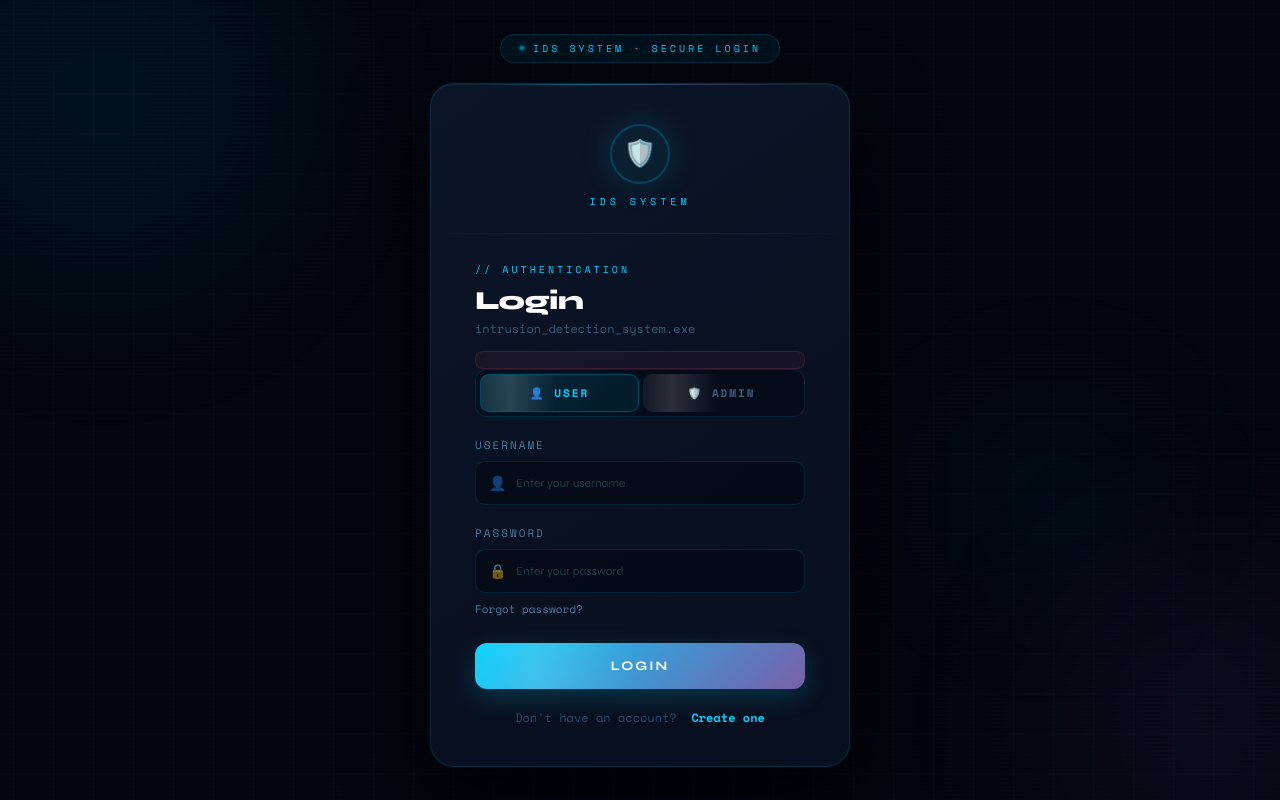
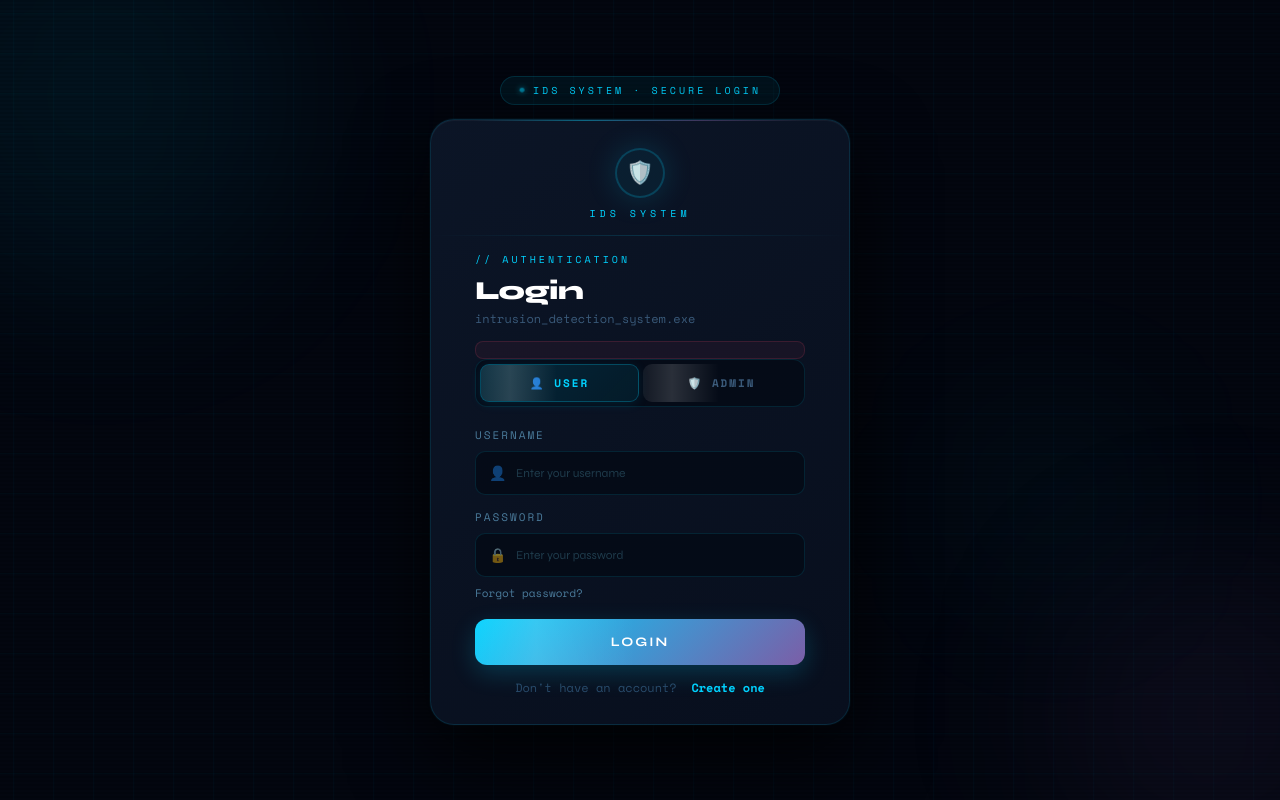
Before and after one commit to AchantaHarshini/Intrusion-Detection-System-IDS-for-Network-Traffic-Using-Machine-Learning, a Flask app: page / in a window 1280 px wide. Run offline with Flask 3, Linux system fonts and the light colour scheme.

Commit message:
Update login.html

```diff
--- a/templates/login.html
+++ b/templates/login.html
@@ -33,14 +33,14 @@ body::after{
   background:rgba(0,210,255,0.06);border:1px solid rgba(0,210,255,0.15);
   border-radius:30px;padding:6px 18px;
   font-family:'Space Mono',monospace;font-size:10px;color:#00d2ff;letter-spacing:3px;
-  margin-bottom:20px;animation:fadeDown 0.6s ease both;
+  margin-bottom:14px;animation:fadeDown 0.6s ease both;
 }
 .badge-dot{width:6px;height:6px;border-radius:50%;background:#00d2ff;box-shadow:0 0 8px #00d2ff;animation:pulse 2s ease infinite;}
 @keyframes pulse{0%,100%{opacity:1;transform:scale(1);}50%{opacity:0.5;transform:scale(0.8);}}
 .card{
   width:100%;
   background:linear-gradient(145deg,rgba(12,22,40,0.95),rgba(8,15,30,0.98));
-  padding:40px 44px;border-radius:24px;
+  padding:28px 44px;border-radius:24px;
   border:1px solid rgba(0,210,255,0.12);
   box-shadow:0 30px 80px rgba(0,0,0,0.8),0 0 0 1px rgba(0,210,255,0.05),inset 0 1px 0 rgba(255,255,255,0.04);
   animation:fadeUp 0.7s ease both 0.1s;position:relative;overflow:hidden;
@@ -49,16 +49,16 @@ body::after{
   content:'';position:absolute;top:0;left:10%;right:10%;height:1px;
   background:linear-gradient(90deg,transparent,rgba(0,210,255,0.4),rgba(123,94,167,0.4),transparent);
 }
-.logo-wrap{display:flex;flex-direction:column;align-items:center;margin-bottom:24px;}
+.logo-wrap{display:flex;flex-direction:column;align-items:center;margin-bottom:14px;}
 .shield{
-  width:60px;height:60px;background:rgba(0,210,255,0.06);
+  width:50px;height:50px;background:rgba(0,210,255,0.06);
   border:2px solid rgba(0,210,255,0.2);border-radius:50%;
-  display:flex;align-items:center;justify-content:center;font-size:26px;margin-bottom:10px;
+  display:flex;align-items:center;justify-content:center;font-size:22px;margin-bottom:8px;
   box-shadow:0 0 20px rgba(0,210,255,0.1);animation:shieldPulse 3s ease infinite;
 }
 @keyframes shieldPulse{0%,100%{box-shadow:0 0 20px rgba(0,210,255,0.1);}50%{box-shadow:0 0 35px rgba(0,210,255,0.2);}}
 .logo-tag{font-family:'Space Mono',monospace;font-size:10px;color:#00d2ff;letter-spacing:4px;}
-.divider{height:1px;background:linear-gradient(90deg,transparent,rgba(0,210,255,0.15),transparent);margin:0 -44px 28px;}
+.divider{height:1px;background:linear-gradient(90deg,transparent,rgba(0,210,255,0.15),transparent);margin:0 -44px 16px;}
 .tag{font-family:'Space Mono',monospace;font-size:10px;color:#00d2ff;letter-spacing:3px;margin-bottom:8px;}
 h1{font-size:26px;font-weight:800;color:#fff;letter-spacing:-0.5px;margin-bottom:4px;text-align:left;}
 .sub{font-size:12px;color:#3a5a7a;font-family:'Space Mono',monospace;}
@@ -68,7 +68,7 @@ h1{font-size:26px;font-weight:800;color:#fff;letter-spacing:-0.5px;margin-bottom
   background:rgba(255,77,109,0.06);border:1px solid rgba(255,77,109,0.15);
   border-radius:8px;padding:8px 12px;
 }
-label{font-size:11px;display:block;margin-top:20px;color:#4a7a9a;font-family:'Space Mono',monospace;letter-spacing:2px;text-transform:uppercase;}
+label{font-size:11px;display:block;margin-top:14px;color:#4a7a9a;font-family:'Space Mono',monospace;letter-spacing:2px;text-transform:uppercase;}
 .input-wrap{position:relative;margin-top:8px;}
 .input-icon{position:absolute;left:14px;top:50%;transform:translateY(-50%);font-size:14px;opacity:0.5;pointer-events:none;}
 input{
@@ -91,7 +91,7 @@ input::placeholder{color:#1e3a4a;font-size:12px;}
 .forgot-link:hover{color:#00d2ff;}
 
 button{
-  width:100%;margin-top:26px;padding:15px;border:none;border-radius:12px;
+  width:100%;margin-top:18px;padding:15px;border:none;border-radius:12px;
   background:linear-gradient(135deg,#00d2ff 0%,#7b5ea7 100%);
   color:white;font-weight:700;font-family:'Syne',sans-serif;font-size:13px;letter-spacing:2px;
   cursor:pointer;position:relative;overflow:hidden;
@@ -102,7 +102,7 @@ button:hover{opacity:0.92;transform:translateY(-1px);box-shadow:0 12px 32px rgba
 button:active{transform:translateY(0);}
 button::after{content:'';position:absolute;top:0;left:-100%;width:60%;height:100%;background:linear-gradient(90deg,transparent,rgba(255,255,255,0.15),transparent);animation:shimmer 3s ease infinite;}
 @keyframes shimmer{0%{left:-100%;}100%{left:200%;}}
-.register-link{margin-top:20px;font-size:12px;text-align:center;color:#2a4a6a;font-family:'Space Mono',monospace;}
+.register-link{margin-top:14px;font-size:12px;text-align:center;color:#2a4a6a;font-family:'Space Mono',monospace;}
 .register-link a{color:#00d2ff;text-decoration:none;font-weight:700;transition:opacity 0.2s;}
 .register-link a:hover{opacity:0.75;}
 
```
